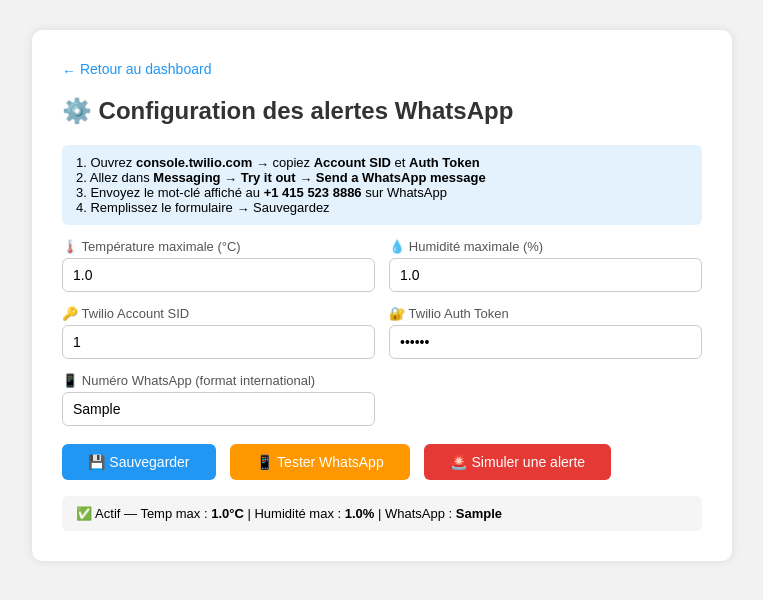
After one commit to mhandibrahim6-del/Projet-Django, a Django app: page /dht11-config-panel/ in a window 1280 px wide. The commit adds this page. Shown: the top 600 px of the page, without its empty margins (258-1021 px from the left). Run offline with Django 5.2, Linux system fonts and the light colour scheme; tables that the repository leaves empty hold one stand-in row (values such as "Sample post").

Commit message:
Deplacer configuration vers page separee /dht11-config-panel/ Co-Authored-By: Claude Sonnet 4.6 <noreply@anthropic.com>

```diff
--- a/DHT11/urls.py
+++ b/DHT11/urls.py
@@ -1,9 +1,10 @@
 from django.urls import path
-from .views import dashboard, sauvegarder_seuil, tester_notification, simuler_alerte
+from .views import dashboard, page_config, sauvegarder_seuil, tester_notification, simuler_alerte
 from .api import liste_mesures, derniere_mesure, AjouterMesure
 
 urlpatterns = [
     path('', dashboard),
+    path('dht11-config-panel/', page_config),
     path('seuil/sauvegarder/', sauvegarder_seuil),
     path('seuil/tester/', tester_notification),
     path('seuil/simuler/', simuler_alerte),
--- a/DHT11/views.py
+++ b/DHT11/views.py
@@ -32,6 +32,11 @@ def dashboard(request):
         'fin'     : fin,
         'seuil'   : seuil,
     })
+
+
+def page_config(request):
+    seuil = Seuil.objects.first()
+    return render(request, 'config.html', {'seuil': seuil})
 
 
 def sauvegarder_seuil(request):
--- /dev/null
+++ b/templates/config.html
@@ -0,0 +1,148 @@
+<!DOCTYPE html>
+<html>
+<head>
+    <meta charset="UTF-8">
+    <title>Configuration — DHT11</title>
+    <style>
+        * { margin: 0; padding: 0; box-sizing: border-box; }
+        body { font-family: Arial, sans-serif; background: #f2f2f2; padding: 30px; }
+        .box {
+            background: white;
+            max-width: 700px;
+            margin: auto;
+            padding: 30px;
+            border-radius: 10px;
+            box-shadow: 0 0 10px rgba(0,0,0,0.1);
+        }
+        h2 { margin-bottom: 20px; color: #333; }
+        .grid {
+            display: grid;
+            grid-template-columns: 1fr 1fr;
+            gap: 14px;
+            margin-top: 14px;
+        }
+        label { display: block; font-size: 13px; color: #555; margin-bottom: 4px; }
+        input {
+            width: 100%;
+            padding: 8px 10px;
+            border: 1px solid #ccc;
+            border-radius: 6px;
+            font-size: 14px;
+        }
+        input:focus { outline: none; border-color: #2196F3; }
+        .btn {
+            margin-top: 18px;
+            padding: 10px 26px;
+            background: #2196F3;
+            color: white;
+            border: none;
+            border-radius: 6px;
+            font-size: 14px;
+            cursor: pointer;
+        }
+        .btn:hover { background: #1976D2; }
+        .btn-orange {
+            margin-top: 18px;
+            margin-left: 10px;
+            padding: 10px 26px;
+            background: #FF9800;
+            color: white;
+            border: none;
+            border-radius: 6px;
+            font-size: 14px;
+            cursor: pointer;
+        }
+        .btn-red {
+            margin-top: 18px;
+            margin-left: 10px;
+            padding: 10px 26px;
+            background: #e53935;
+            color: white;
+            border: none;
+            border-radius: 6px;
+            font-size: 14px;
+            cursor: pointer;
+        }
+        .info { margin-top: 16px; padding: 10px 14px; background: #e3f2fd; border-radius: 6px; font-size: 13px; }
+        .ok    { color: #2e7d32; font-weight: bold; margin-top: 12px; }
+        .erreur{ color: #c62828; font-weight: bold; margin-top: 12px; }
+        .back { display: inline-block; margin-bottom: 20px; color: #2196F3; text-decoration: none; font-size: 14px; }
+        .back:hover { text-decoration: underline; }
+        .actifs { margin-top: 16px; padding: 10px 14px; background: #f5f5f5; border-radius: 6px; font-size: 13px; }
+    </style>
+</head>
+<body>
+<div class="box">
+    <a href="/" class="back">← Retour au dashboard</a>
+    <h2>⚙️ Configuration des alertes WhatsApp</h2>
+
+    <div class="info">
+        1. Ouvrez <strong>console.twilio.com</strong> → copiez <strong>Account SID</strong> et <strong>Auth Token</strong><br>
+        2. Allez dans <strong>Messaging → Try it out → Send a WhatsApp message</strong><br>
+        3. Envoyez le mot-clé affiché au <strong>+1 415 523 8886</strong> sur WhatsApp<br>
+        4. Remplissez le formulaire → Sauvegardez
+    </div>
+
+    <form method="post" action="/seuil/sauvegarder/">
+        {% csrf_token %}
+        <div class="grid">
+            <div>
+                <label>🌡️ Température maximale (°C)</label>
+                <input type="number" name="temp_max" step="0.5"
+                       value="{{ seuil.temp_max|default:30 }}">
+            </div>
+            <div>
+                <label>💧 Humidité maximale (%)</label>
+                <input type="number" name="humidite_max" step="1" min="0" max="100"
+                       value="{{ seuil.humidite_max|default:80 }}">
+            </div>
+            <div>
+                <label>🔑 Twilio Account SID</label>
+                <input type="text" name="twilio_sid"
+                       value="{{ seuil.twilio_sid|default:'' }}" placeholder="ACxxxxxxxxxxxxxxxx">
+            </div>
+            <div>
+                <label>🔐 Twilio Auth Token</label>
+                <input type="password" name="twilio_token"
+                       value="{{ seuil.twilio_token|default:'' }}">
+            </div>
+            <div>
+                <label>📱 Numéro WhatsApp (format international)</label>
+                <input type="text" name="whatsapp_to"
+                       value="{{ seuil.whatsapp_to|default:'' }}" placeholder="+212615724850">
+            </div>
+        </div>
+        <button type="submit" class="btn">💾 Sauvegarder</button>
+        <button type="button" class="btn-orange" onclick="testerNotif()">📱 Tester WhatsApp</button>
+        <button type="button" class="btn-red" onclick="simulerAlerte()">🚨 Simuler une alerte</button>
+    </form>
+
+    <div id="resultat"></div>
+
+    {% if seuil and seuil.whatsapp_to %}
+    <div class="actifs">
+        ✅ Actif — Temp max : <strong>{{ seuil.temp_max }}°C</strong> | Humidité max : <strong>{{ seuil.humidite_max }}%</strong> | WhatsApp : <strong>{{ seuil.whatsapp_to }}</strong>
+    </div>
+    {% endif %}
+</div>
+
+<script>
+function testerNotif() {
+    document.getElementById('resultat').innerHTML = '<p>⏳ Envoi...</p>';
+    fetch('/seuil/tester/').then(r => r.json()).then(d => {
+        document.getElementById('resultat').innerHTML = d.ok
+            ? '<p class="ok">✅ Message envoyé ! Vérifiez WhatsApp.</p>'
+            : '<p class="erreur">❌ Échec : ' + d.erreur + '</p>';
+    });
+}
+function simulerAlerte() {
+    document.getElementById('resultat').innerHTML = '<p>⏳ Envoi...</p>';
+    fetch('/seuil/simuler/').then(r => r.json()).then(d => {
+        document.getElementById('resultat').innerHTML = d.ok
+            ? '<p class="ok">✅ Alerte envoyée : ' + d.message + '</p>'
+            : '<p class="erreur">❌ ' + d.erreur + '</p>';
+    });
+}
+</script>
+</body>
+</html>
```
Also changed, not shown: templates/dashboard.html (+1 -89 lines).
